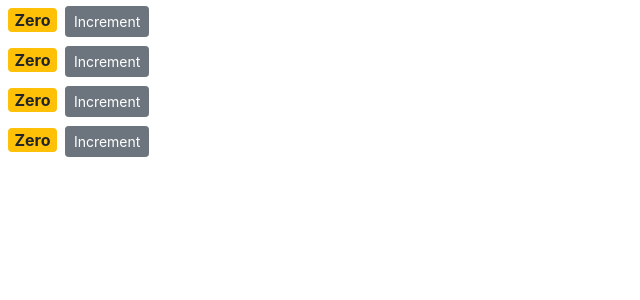
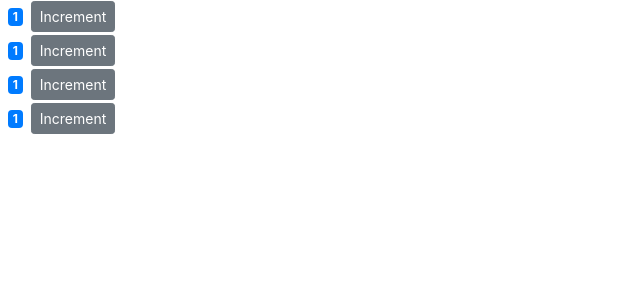
Before and after one commit to msaaddev/Counter-App, a React (Create React App) app: page / in a window 1280 px wide. Shown: the top 300 px of the page, without its empty margins (0-640 px from the left). Built offline with nearby package versions, Linux system fonts and the light colour scheme.

Commit message:
📦NEW: added props

```diff
--- a/src/components/counterComponent.jsx
+++ b/src/components/counterComponent.jsx
@@ -2,27 +2,12 @@
 
 class Counter extends Component {
   state = {
-    count: 0,
-    imageURL: "https://picsum.photos/201",
-    tags: ["tag1", "tag2", "tag3"]
+    value: this.props.value,
   };
-
-
-  styles = {
-    fontSize: "16px",
-    backgroundColor: 0x2d2b55
-  };
-
-
-  // this method is dynamically rendering all the tags in the tags array
-  renderTags() {
-    if (this.state.tags.length === 0) return <p>Please enter tags!</p>;
-    else return this.state.tags.map(tag => <li key={tag}>{tag}</li>);
-  }
 
   handleIncrement = product => {
     console.log(product);
-    this.setState({ count: this.state.count + 1});
+    this.setState({ value: this.state.value + 1});
   }
 
   render() {
@@ -32,20 +17,19 @@
           {this.formatCount()}
         </span>
         <button onClick = {() => this.handleIncrement("Incremented")} className="btn btn-secondary btn-sm">Increment</button>
-        {/* <ul>{this.renderTags()}</ul> */}
       </div>
     );
   }
 
   getCountClasses() {
     let counts = "badge m-2 badge-";
-    if (this.state.count === 0) counts += "warning";
+    if (this.state.value === 0) counts += "warning";
     else counts += "primary";
     return counts;
   }
 
   formatCount() {
-    const { count } = this.state;
+    const { value: count } = this.state;
     return count === 0 ? "Zero" : count;
   }
 }
--- a/src/components/counters.jsx
+++ b/src/components/counters.jsx
@@ -1,19 +1,24 @@
-import React, { Component } from 'react';
-import Counter from './counterComponent';
+import React, { Component } from "react";
+import Counter from "./counterComponent";
 
 class Counters extends Component {
-    state = {
-        counters: [
-            {id: 1, value: 1},
-            {id: 1, value: 1},
-            {id: 1, value: 1},
-            {id: 1, value: 1}]
-     }
-    render() {
-        return ( <div>
-            {this.state.counters.map(counter => <Counter key = {counter.id}/>)}
-        </div> );
-    }
+  state = {
+    counters: [
+      { id: 1, value: 1 },
+      { id: 2, value: 1 },
+      { id: 3, value: 1 },
+      { id: 4, value: 1 }
+    ]
+  };
+  render() {
+    return (
+      <div>
+        {this.state.counters.map(counter => (
+          <Counter key={counter.id} value={counter.value} />
+        ))}
+      </div>
+    );
+  }
 }
 
 export default Counters;
```
